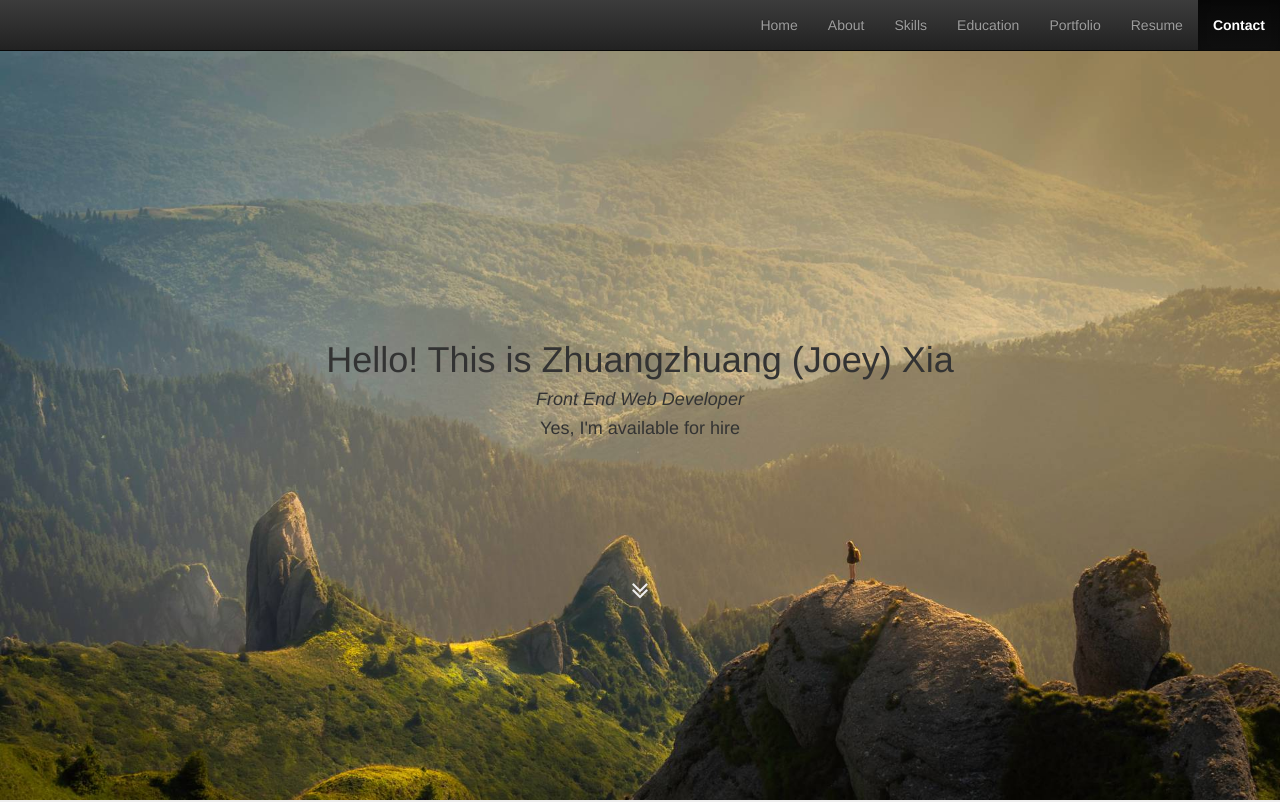
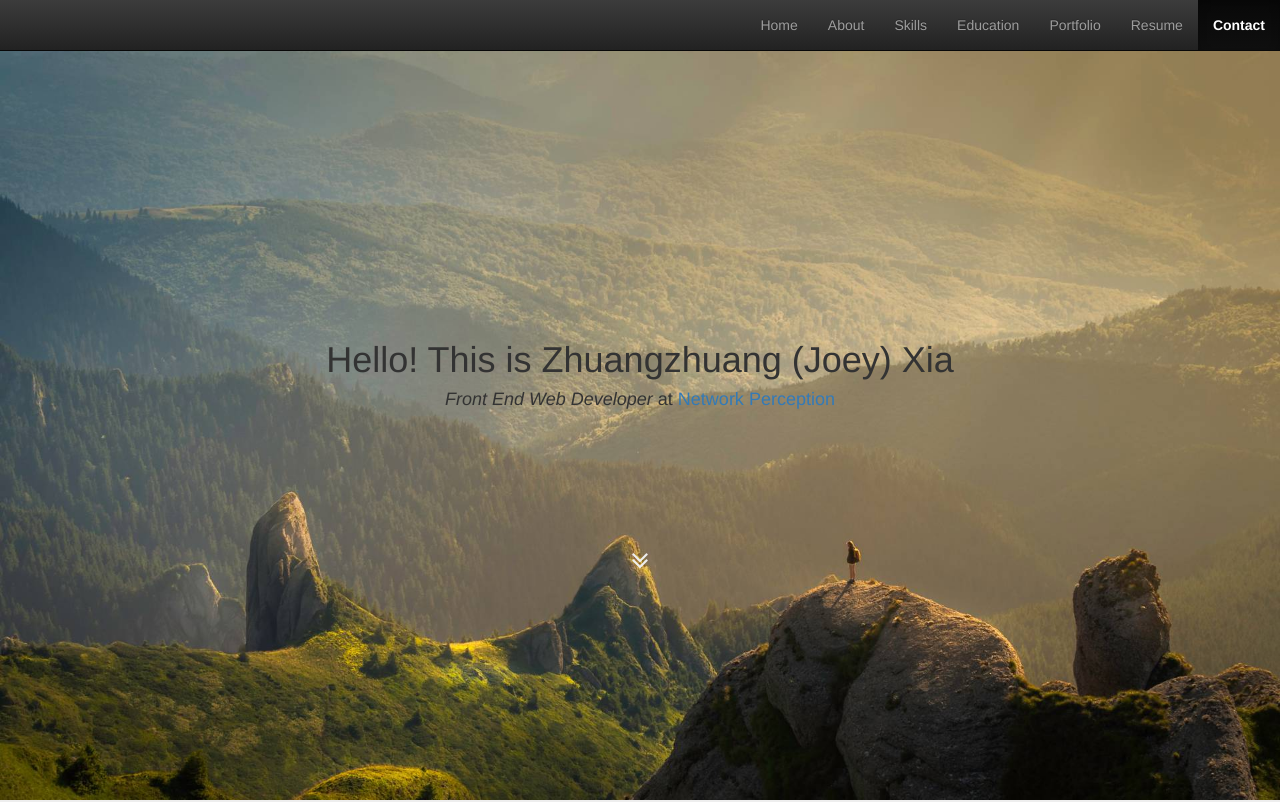
Before and after one commit to AsimoLoveGym/AsimoLoveGym.github.io, a website: page index.html in a window 1280 px wide. Shown: the top 802 px of the page. Drawn offline with nearby package versions, Linux system fonts and the light colour scheme.

Commit message:
Search engine optimization, modified current status

```diff
--- a/index.html
+++ b/index.html
@@ -4,7 +4,8 @@
   <meta charset="utf-8">
   <meta http-equiv="X-UA-Compatible" content="IE=edge">
   <meta name="viewport" content="width=device-width, initial-scale=1">
-  <title>Joey Xia Portfolio</title>
+  <title>Zhuangzhuang Xia | Joey Xia | 夏壮壮 | Front-end Developer</title>
+  <meta name="description=" content="I am a Front-end Developer. Check out my recent works and feel free to shoot me an E-mail. Based in Champaign, IL, US.">
 
   <!-- Latest compiled and minified CSS -->
   <link rel="stylesheet" href="https://maxcdn.bootstrapcdn.com/bootstrap/3.3.7/css/bootstrap.min.css" integrity="sha384-BVYiiSIFeK1dGmJRAkycuHAHRg32OmUcww7on3RYdg4Va+PmSTsz/K68vbdEjh4u" crossorigin="anonymous">
@@ -57,8 +58,7 @@
   <header class="header-container text-center" id="home">
     <div class="col-xs-12">
       <h1>Hello! This is Zhuangzhuang (Joey) Xia</h1>
-      <h4><em>Front End Web Developer</em></h4>
-      <h4>Yes, I'm available for hire</h4>
+      <h4><em>Front End Web Developer</em> at <a href="http://www.network-perception.com/" target="_blank">Network Perception</a></h4>
     </div>
     <!-- <h4><span class="fa-angle-double-down" aria-hidden="true"></span></h4> -->
     <a href="#about" id="firstpageintro"><span class="fa fa-angle-double-down fa-2x"></span></a>
```
